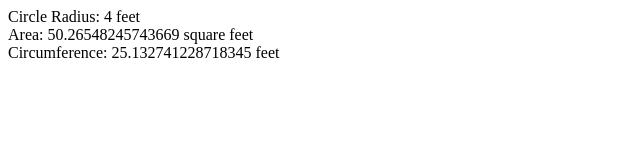
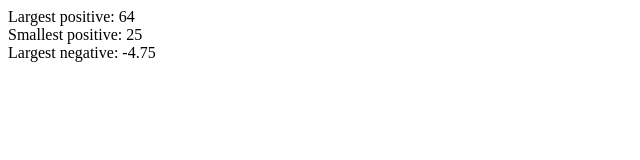
Before and after one commit to codea2z/JavaScript-in-Easy-Steps---Chapter-6, a plain HTML site: page public_html/index.html in a window 1280 px wide. Shown: the whole page, without its empty margins (0-640 px from the left). Drawn offline with Linux system fonts and the light colour scheme.

Commit message:
Working with numbers & strings

```diff
--- a/public_html/constants.js
+++ /dev/null
@@ -1,19 +0,0 @@
-/*
- * To change this license header, choose License Headers in Project Properties.
- * To change this template file, choose Tools | Templates
- * and open the template in the editor.
- */
-function init()
-{
-    var panel = document.getElementById("panel");
-    var rad = 4;
-
-    var area = Math.PI * (rad * rad);
-    var circ = 2 * (Math.PI * rad);
-
-    panel.innerHTML = "Circle Radius: " + rad + " feet";
-    panel.innerHTML += "<br>Area: " + area + " square feet";
-    panel.innerHTML += "<br>Circumference: " + circ + " feet";
-}
-
-document.addEventListener("DOMContentLoaded", init,false);
--- a/public_html/index.html
+++ b/public_html/index.html
@@ -9,7 +9,7 @@ and open the template in the editor.
         <title>Chapter 6</title>
         <meta charset="UTF-8">
         <meta name="viewport" content="width=device-width, initial-scale=1.0">
-        <script type="text/javascript" src="constants.js"></script>
+        <script type="text/javascript" src="math.js"></script>
     </head>
     <body>
         <div id="panel"></div>
--- /dev/null
+++ b/public_html/math.js
@@ -0,0 +1,16 @@
+/*
+ * To change this license header, choose License Headers in Project Properties.
+ * To change this template file, choose Tools | Templates
+ * and open the template in the editor.
+ */
+function init()
+{
+    var sq = Math.pow(5, 2);
+    var cb = Math.pow(4, 3);
+
+    panel.innerHTML = "Largest positive: " + Math.max(sq, cb);
+    panel.innerHTML += "<br>Smallest positive: " + Math.min(sq, cb);
+    panel.innerHTML += "<br>Largest negative: " + Math.max(-5, -4.75);
+}
+
+document.addEventListener("DOMContentLoaded", init,false);
```
